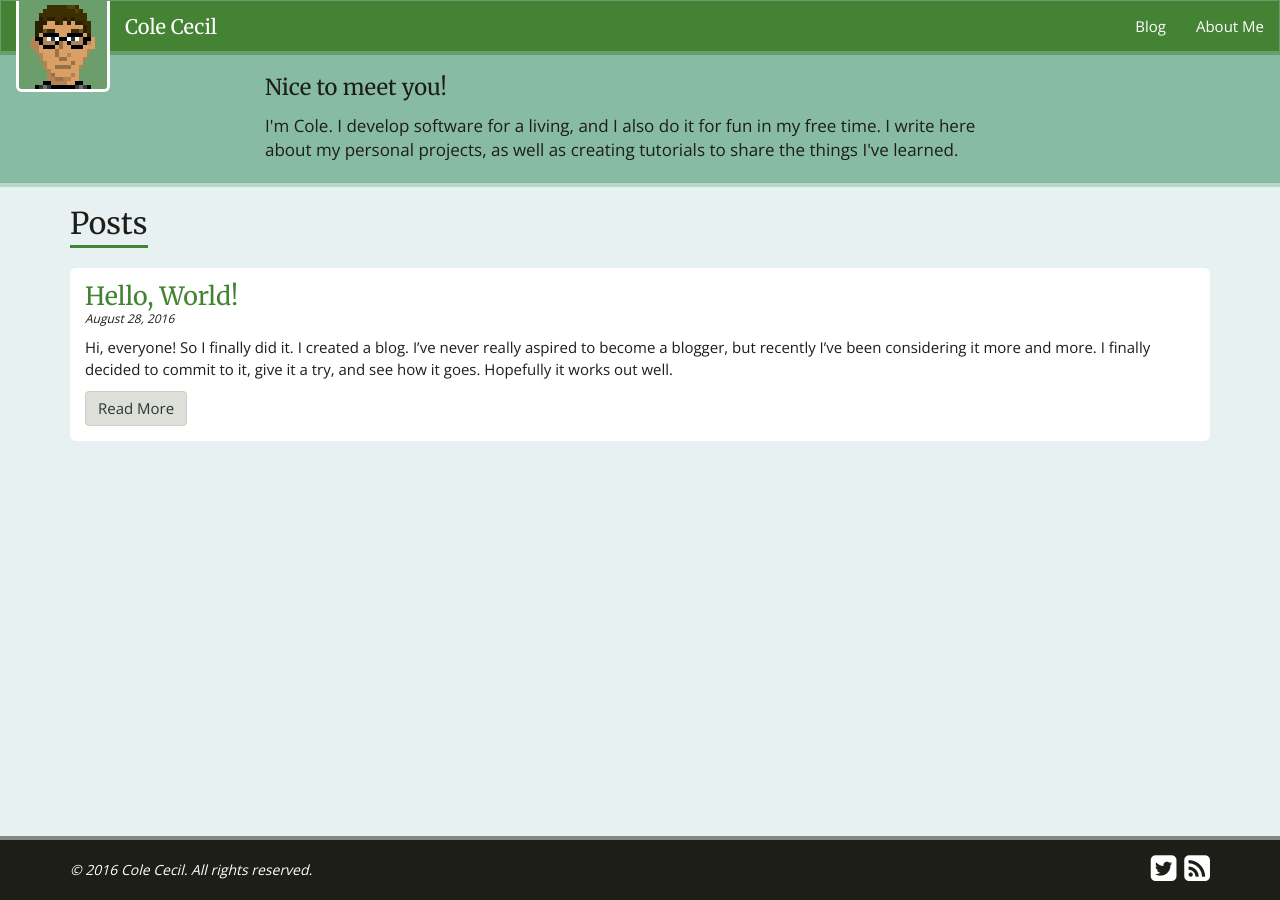
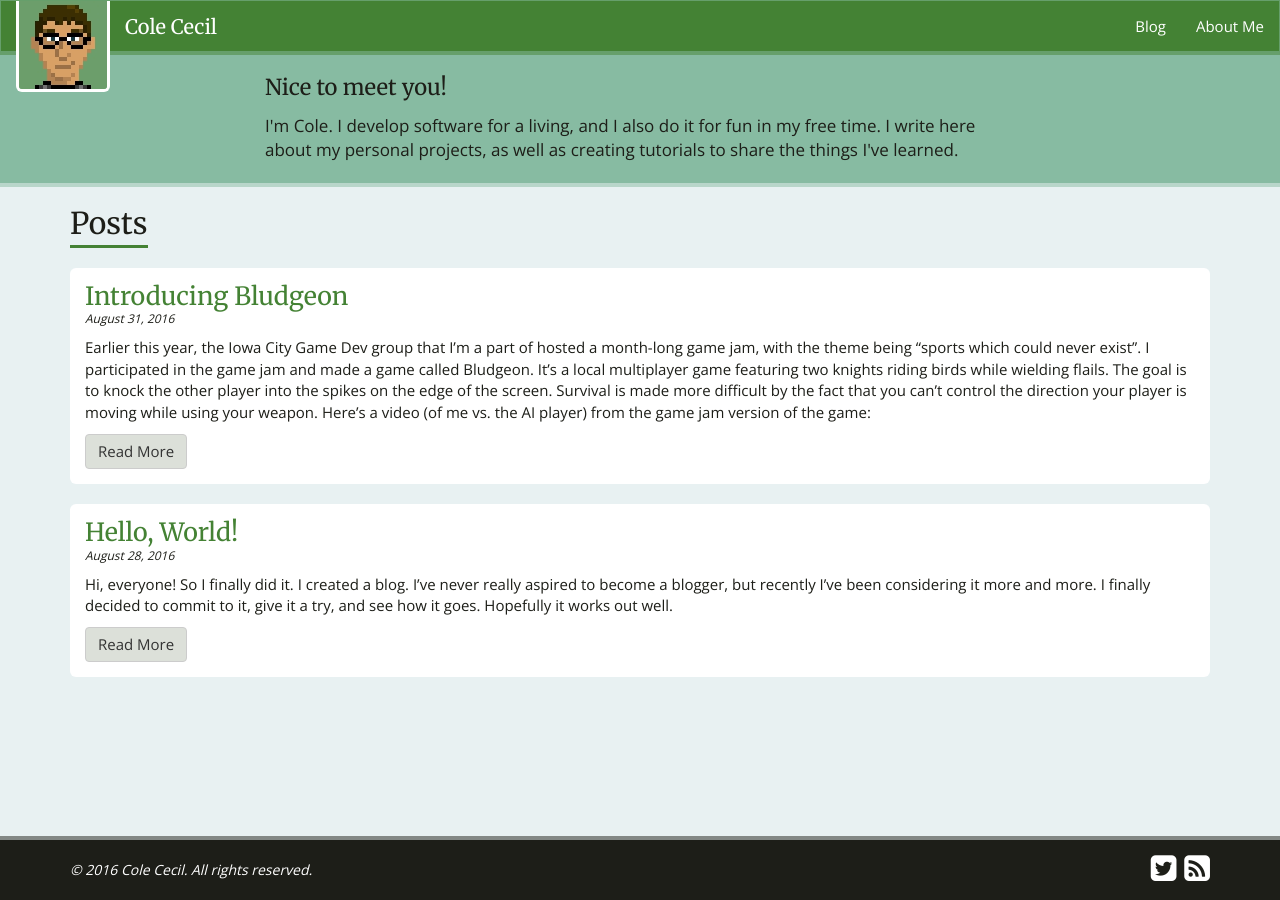
Before and after one commit to colececil/colececil.github.io, a Jekyll site: the page built from index.html, in a window 1280 px wide. Built offline with Jekyll 4.4.1, drawn with Linux system fonts in a browser that asks for light colours; some web fonts are replaced; the list of posts is cut into pages by our own code; part of the change alters nothing that is shown.

Commit message:
Added a new post.

```diff
--- /dev/null
+++ b/_posts/2016-08-31-introducing-bludgeon.md
@@ -0,0 +1,67 @@
+---
+layout: post
+title: "Introducing Bludgeon"
+date: 2016-08-31 01:28:00 -0500
+---
+
+Earlier this year, the Iowa City Game Dev group that I'm a part of hosted a month-long game jam, with the theme being "sports which could never exist". I participated in the game jam and made a game called Bludgeon. It's a local multiplayer game featuring two knights riding birds while wielding flails. The goal is to knock the other player into the spikes on the edge of the screen. Survival is made more difficult by the fact that you can't control the direction your player is moving while using your weapon. Here's a video (of me vs. the AI player) from the game jam version of the game:
+
+<iframe width="560" height="315" src="https://www.youtube.com/embed/NweOQPDtkfE" frameborder="0" allowfullscreen></iframe>
+
+I really liked the way the initial version of the game turned out (by the way, if you want to try the initial version, you can download it [here](https://ccecil.itch.io/bludgeon)). I had previously been working on a metroidvania game, but after some consideration, I decided to pursue Bludgeon right now instead. The reason is because I haven't commercially released a game yet, and I figured it would be better to have my first game be of a more manageable scope. That way, I can get more experience under my belt before taking on a larger project.
+
+## My Experience Working on Bludgeon so Far
+
+I want to take some time here to talk about my experience working on Bludgeon so far: what approaches I've taken, what I've learned, what's been successful, etc.
+
+### The Game Jam
+
+Before the game jam started, there were a few different possibilities for the theme, and I started brainstorming to come up with ideas for them. For the "sports which could never exist" theme that ended up getting chosen, I was trying to think more along the lines of combat sports, since I'm not really into typical sports all that much. I then started thinking about [Joust](https://en.wikipedia.org/wiki/Joust_(video_game)), a fun arcade game I'd played for the first time somewhat recently. I wanted to make a game that took some of the control elements that make playing Joust fun, but make it into a completely different game. I didn't just want to make a rip-off of Joust, but more just something inspired by it. I hope I've succeeded in doing that; I think I have, as I believe the gameplay is totally different (though many people have immediately recognized it as being similar to Joust).
+
+After the game jam started, I opened up [Unity](https://unity3d.com/) (the game engine I'm using to make Bludgeon) and got to work. I'd had the idea to give the players flails as weapons, thinking that might make for some fun controls and combat situations. So my first task was to figure out how to get flail physics working. I won't go into the details too much here, but it involved using Unity's distance joints for each of the chain links and the ball at the end.
+
+Having the basic physics and controls working a couple weeks into the game jam, I decided I'd better start working on some artwork real soon (at this point the player was represented by a red square, and the flail was represented by yellow squares and a big yellow ball). This is where I learned one of my main lessons of the game jam: artwork takes quite a long time, especially if you're not super experienced at it (though I can't say I have the experience of being super experienced at it, so I wouldn't know for sure whether that would make me faster at it). Fortunately, I'd been practicing pixel art via [Pixel Dailies](https://twitter.com/Pixel_Dailies), so I'm at least better at it than I used to be (but I still have quite a ways to go... look at that background). I am pretty happy with the way the characters turned out, though. Anyway, I spent about half of the game jam working on the artwork.
+
+After I got some artwork out, I spent a decent amount of time tweaking stuff and trying to balance the gameplay. This was the other major lesson I learned: balancing gameplay is really hard! It turns out that when you tweak one thing, it ends up affecting lots of other things. So you have to tweak a whole bunch of things at once, and, with a lot of testing, hope that it works out well. One area where I think I was successful here was in taking a risk/reward approach in designing the gameplay. The bigger the reward you want to get, the bigger the risk you have to take. Here are some examples of this in the gameplay:
+
+- While you are using your flail, you can no longer control which direction your character is moving, because the directional controls double as the controls for swinging the flail.
+- While you are holding your flail, you are weighed down, and you get less of a boost when your bird flaps its wings.
+- If you keep your flail out for long enough, it gets charged up and becomes more powerful (i.e., more knockback).
+
+By the end of the game jam, I was pretty happy with what I'd been able to create in a month (please note, I spent almost all of my free time during that month working on the game). I wasn't 100% sure whether I wanted to continue working on Bludgeon, though; I thought it was kind of fun, but maybe not fun enough.
+
+### Post Game Jam
+
+After the game jam, I decided to take a break for a bit and play Dark Souls 2... and it turned into a very long break. And I still haven't finished Dark Souls 2 (it's so long!). But I did start working on Bludgeon again recently. I decided to try to change the way the controls work, because I thought the game jam version of the game didn't feel tight enough. It seemed that players would spend most of their time flying past each other rather than engaging in meaningful combat, because it was just too hard to control.
+
+Previously, you had to use the controller's d-pad to control the player's movement and to swing the flail. Additionally, when swinging the flail, the direction you pressed would just apply force to the flail in that direction. I decided to work on improving the flail controls. The first thing I did was to switch from using the d-pad to using the analog stick. A friend had pointed out to me that this might work better, given that you are swinging something around in a circle. That did feel better, so I then moved on to making the flail controls more precise. Instead of just applying force in the direction of the input, I changed it so that the flail would reflect the position of the analog stick. For instance, if you hold up on the analog stick, the flail will stay above the player. If you then move the analog stick to the bottom-right, the ball will move to the bottom-right of the player and stay there as long as that's where the analog stick is. This made the flail movement less realistic, but it made the game a lot more fun by providing better controls (my belief is that if you have to sacrifice realism for fun in games, it's pretty much always worth it).
+
+The tighter controls ended up allowing players to spend more time engaging in meaningful combat. The extra precision also allows players to use their flails to block attacks, adding another interesting dimension to the gameplay.
+
+### Indie Game Showcase
+
+Last weekend, the Iowa City Game Dev group had a local video game exhibition for our community. I decided to show Bludgeon there, and I had a blast! My wife Kezia was also there helping me demo the game, because she is that awesome (I didn't even have to ask her to help... she just did).
+
+We had a really good turnout, and I got to see lots of different people play my game. It was really exciting and rewarding to see people having fun playing a game that I made. One of my main goals in making games is to make stuff that is meaningful to people or that brings people together, so it was great to see so many people having fun together playing Bludgeon. They seemed to have more fun with it than I expected, so that was really encouraging. I also got a lot of great feedback and ideas from those who played.
+
+After watching a bunch of people play Bludgeon last weekend, I became more confident that I could make it into a game that's fun enough to feel good about selling. Reflecting on what's happened so far, I think another thing that ended up being successful for me was deciding to work on making the core gameplay more fun before adding more features. I think it's important to start with a good foundation before adding a bunch of stuff onto it.
+
+Thanks to everyone who showed up to last weekend's event and tried Bludgeon! And thanks to the Mill for hosting this event, as well as to [Eric Neuhaus](http://ericneuhaus.net/) for setting it up. By the way, here are links to some of the games demoed by other developers at the event (sorry if I missed anyone):
+
+- [Crystal Control 2](http://store.steampowered.com/app/499580/) by Virtually Competent
+- [Ham's Labrynth](http://www.hamslabyrinth.com/) by BaladiDog Games
+- [The 13th Doll](http://www.t7g3.com/) by Attic Door Productions
+- [bit Dungeon II](http://store.steampowered.com/app/331440/) by KintoGames
+- [Thief Princess](https://play.google.com/store/apps/details?id=com.KintoGames.ThiefPrincess&hl=en) by KintoGames
+- Super Bogus World 2 by [Hubol Gordon](http://www.hubolhubolhubol.com/)
+
+## Next Steps
+
+Going forward, I plan to keep working on Bludgeon, adding features, and polishing it up. I hope to make it more and more fun and unique as time goes on. I don't have any schedule I'm following for now, but here is some of the stuff I'm hoping/considering to add in the future:
+
+- Allow up to 4 players
+- Add different stages with different environmental hazards
+- Probably add a health bar as an additional way to win/lose
+- A variety of power-ups
+- Different costumes or characters
+- Fewer bugs :)
--- a/_sass/_base.scss
+++ b/_sass/_base.scss
@@ -135,6 +135,10 @@ h2 {
     font-size: 25px;
 }
 
+h3 {
+    font-size: 20px;
+}
+
 code {
     color: #6f5475;
     border: 1px solid $pre-border-color;
```
